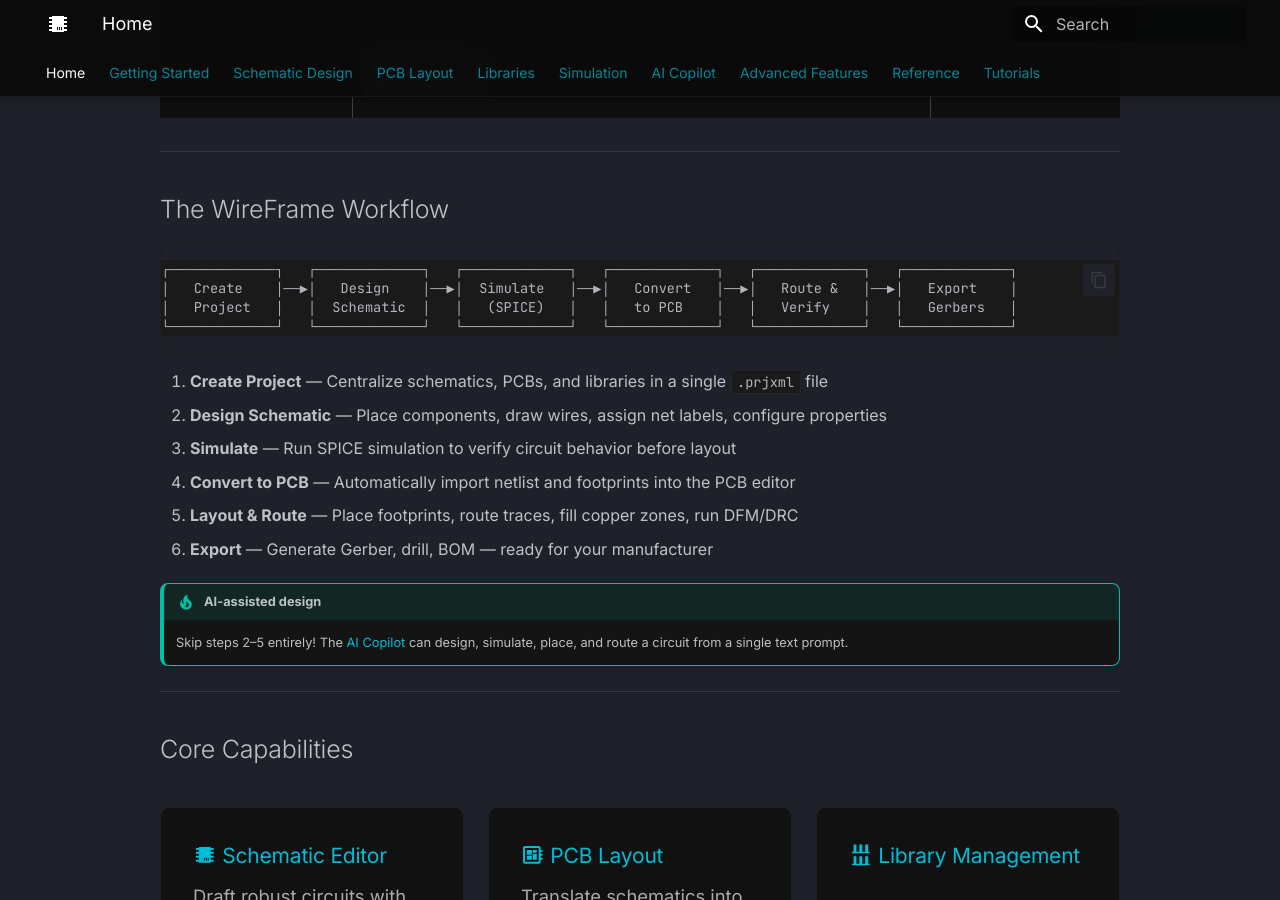
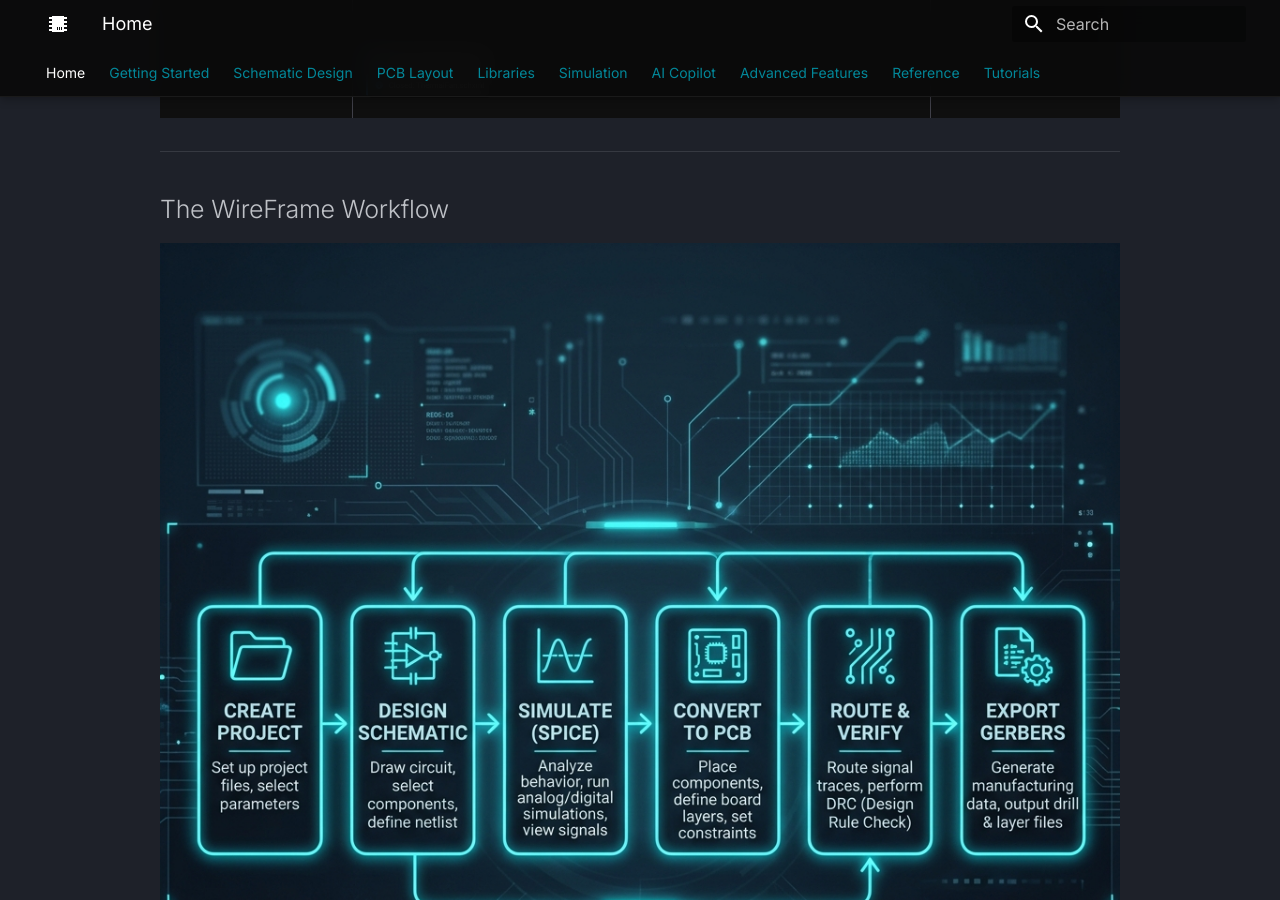
Before and after one commit to CaSauCoin/wireframe-docs, an MkDocs documentation site: the page built from docs/index.md, in a window 1280 px wide and 900 px high, scrolled down 1075 px. Built offline with MkDocs 1.6.1 and Material for MkDocs 9.7.7, drawn with Linux system fonts in a browser that asks for light colours; the version menu is left out.

Commit message:
docs: replace ASCII workflow diagram with visual image in documentation

````diff
--- a/docs/index.md
+++ b/docs/index.md
@@ -29,12 +29,7 @@ A streamlined environment for schematic capture, PCB layout, SPICE simulation,<b
 
 ## The WireFrame Workflow
 
-```
-┌─────────────┐   ┌─────────────┐   ┌─────────────┐   ┌─────────────┐   ┌─────────────┐   ┌─────────────┐
-│   Create    │──▶│   Design    │──▶│  Simulate   │──▶│   Convert   │──▶│   Route &   │──▶│   Export    │
-│   Project   │   │  Schematic  │   │   (SPICE)   │   │   to PCB    │   │   Verify    │   │   Gerbers   │
-└─────────────┘   └─────────────┘   └─────────────┘   └─────────────┘   └─────────────┘   └─────────────┘
-```
+![The WireFrame Workflow](img/home/wireframe-workflow.png)
 
 1. **Create Project** — Centralize schematics, PCBs, and libraries in a single `.prjxml` file
 2. **Design Schematic** — Place components, draw wires, assign net labels, configure properties
````
Also changed, not shown: docs/img/home/wireframe-workflow.png (added), site/img/home/wireframe-workflow.png (added), site/index.html, site/search/search_index.json.
